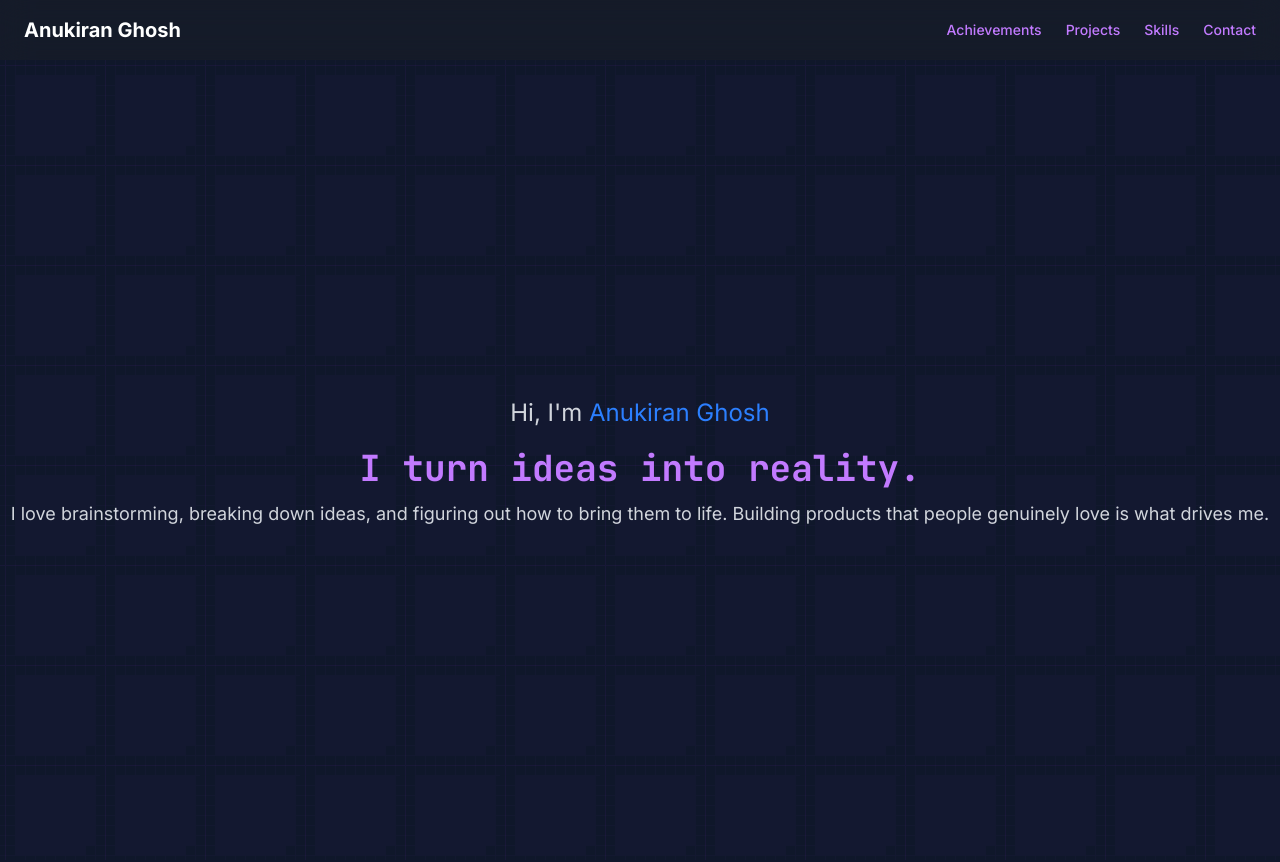
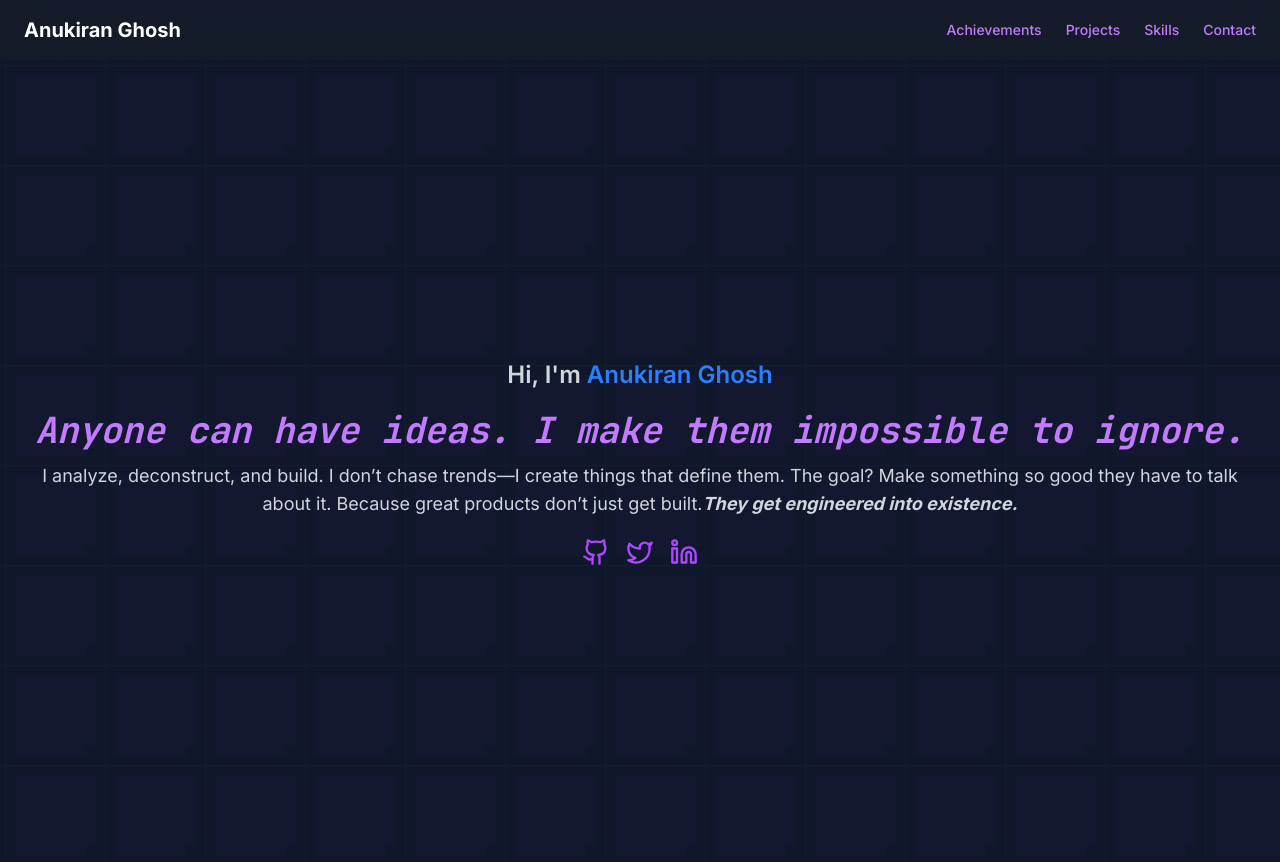
Before and after one commit to akghosh111/portfoliov2, a React (Vite) app: page / in a window 1280 px wide. Shown: the top 862 px of the page. Built offline with nearby package versions, Linux system fonts and the light colour scheme.

Commit message:
moved hero to landing, section wise layout

```diff
--- a/package.json
+++ b/package.json
@@ -11,8 +11,10 @@
   },
   "dependencies": {
     "@tailwindcss/vite": "^4.0.11",
+    "lucide-react": "^0.477.0",
     "react": "^19.0.0",
     "react-dom": "^19.0.0",
+    "react-router-dom": "^7.3.0",
     "tailwindcss": "^4.0.11"
   },
   "devDependencies": {
--- a/src/App.jsx
+++ b/src/App.jsx
@@ -1,13 +1,20 @@
-import Hero from "./components/Hero"
-import Navbar from "./components/Navbar"
+import Landing from "./components/Landing";
+import Navbar from "./components/Navbar";
+import { BrowserRouter, Route, Routes, Navigate } from "react-router-dom";
 
 
 function App() {
 
   return (
     <>
-    <Navbar/>
-    <Hero/>
+    <BrowserRouter>
+      <Navbar/>
+      <Routes>
+        <Route element={<Landing/>} path="/"></Route>
+      </Routes>
+    </BrowserRouter>
+
+
     </>
   )
 }
--- a/src/components/Hero.jsx
+++ /dev/null
@@ -1,19 +0,0 @@
-import React from 'react'
-
-const Hero = () => {
-  return (
-    <div>
-      <div className="relative h-screen flex items-center justify-center text-white bg-hero-pattern">
-
-        <div className="text-center">
-          <p className='text-2xl'>Hi, I'm <span className="text-blue-500">Anukiran Ghosh</span></p>
-          <h1 className="mt-4 text-4xl font-bold">I turn ideas into reality.</h1>
-          <h3 className="mt-3 text-lg text-gray-300">I love brainstorming, breaking down ideas, and figuring out how to bring them to life.
-          Building products that people genuinely love is what drives me.</h3>
-        </div>
-      </div>
-    </div>
-  )
-}
-
-export default Hero
--- /dev/null
+++ b/src/components/Landing.jsx
@@ -0,0 +1,41 @@
+import React from 'react';
+import { Github, Linkedin, Twitter } from 'lucide-react';
+
+
+const Landing = () => {
+  return (
+    <div>
+      <section id='home'>
+        <div className="relative h-screen flex items-center justify-center text-white bg-hero-pattern">
+
+          <div className="text-center">
+            <p className='text-2xl font-semibold'>Hi, I'm <span className="text-blue-500">Anukiran Ghosh</span></p>
+            <h1 className="mt-4 text-4xl font-bold italic">Anyone can have ideas. I make them impossible to ignore.</h1>
+            <h3 className="mt-3 text-lg text-gray-300 px-5">I analyze, deconstruct, and build.
+              I don’t chase trends—I create things that define them. The goal? Make something so good they have to talk about it.
+
+            Because great products don’t just get built.
+            <i><b>They get engineered into existence.</b></i></h3>
+            <div className="flex items-center justify-center gap-4">
+              <Github className="mt-5 w-7 h-7 text-purple-500 hover:text-purple-300 transition-colors duration-300 cursor-pointer" />
+              <Twitter className="mt-5 w-7 h-7 text-purple-500 hover:text-purple-300 transition-colors duration-300 cursor-pointer" />
+              <Linkedin className="mt-5 w-7 h-7 text-purple-500 hover:text-purple-300 transition-colors duration-300 cursor-pointer" />
+            </div>
+
+
+
+          </div>
+        </div>
+      </section>
+      <section id='achievements'>
+        <div className="relative h-screen flex items-center justify-center text-white">
+          <div className="text-center">
+            <h2 className='text-2xl'>Achievements</h2>
+          </div>
+        </div>
+      </section>
+    </div>
+  )
+}
+
+export default Landing
```
Also changed, not shown: 1 other file (tests, documents, lock files or other folders).
